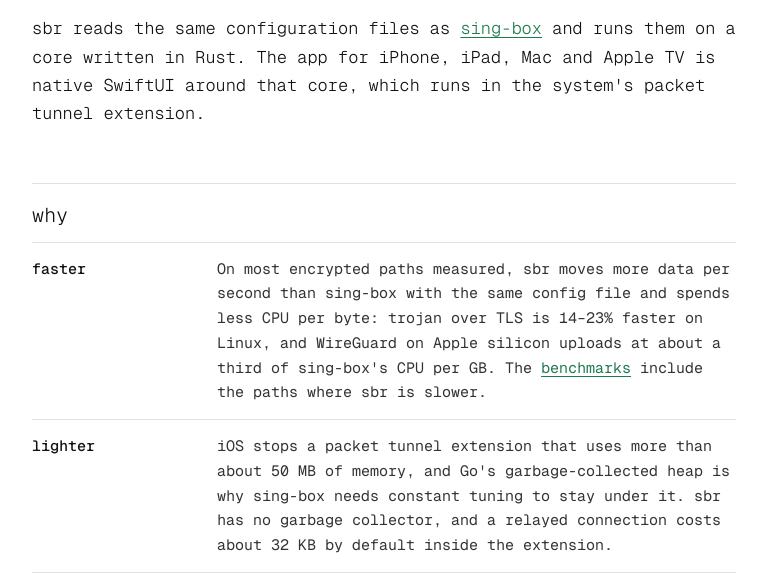
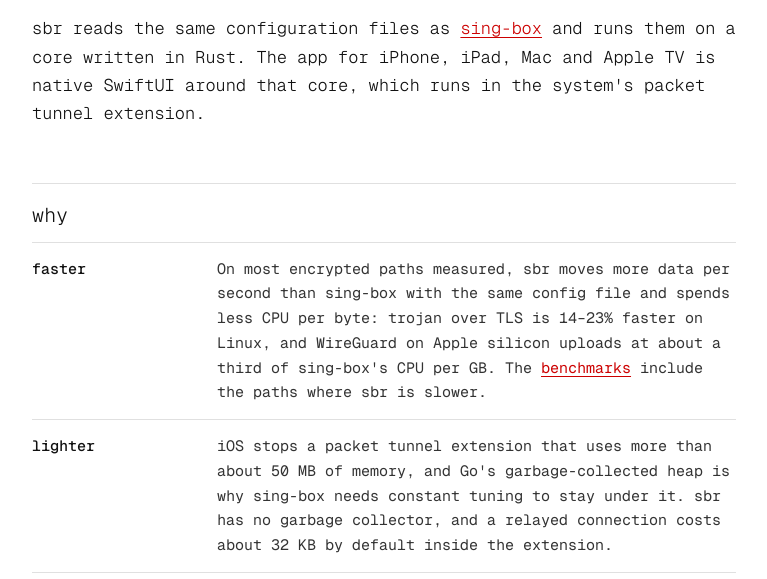
Before and after one commit to radiosilence/sbr, a plain HTML site: page site/public/index.html in a window 1280 px wide. Shown: the part 221-800 px from the top of the page, without its empty margins (256-1023 px from the left). Drawn offline with Linux system fonts and the light colour scheme.

Commit message:
Make the site's accent red (#94)
* Make the site's accent red

Co-Authored-By: Claude Opus 5.5 <noreply@anthropic.com>
Claude-Session: https://claude.ai/code/session_016z5eG1QwoVDeeX4agx67iR

* Add the changelog fragment

Co-Authored-By: Claude Opus 5.5 <noreply@anthropic.com>
Claude-Session: https://claude.ai/code/session_016z5eG1QwoVDeeX4agx67iR

---------

Co-authored-by: Claude Opus 5.5 <noreply@anthropic.com>

```diff
--- a/site/public/style.css
+++ b/site/public/style.css
@@ -1,6 +1,8 @@
 /*
  * kōan's design language, as the app uses it (apple/App/App/Theme.swift): one mono face, lowercase headings, square
- * corners, hairlines instead of shadows, a neutral ground and a single mint accent.
+ * corners, hairlines instead of shadows, a neutral ground and a single accent.
+ * sbr's is red where the app's is mint: #ff5252 is the most intense red over 4.5:1 on --surface, and #cc0000 is 5.3:1
+ * on the light one.
  */
 @font-face {
   font-family: "Geist Mono";
@@ -19,7 +21,7 @@
   --ink: #cccccc;
   --strong: #ffffff;
   --muted: #919191;
-  --accent: #7dd3a7;
+  --accent: #ff5252;
   --bad: #ef6b73;
 }
 
@@ -32,7 +34,7 @@
     --ink: #333333;
     --strong: #111111;
     --muted: #666666;
-    --accent: #1f7a50;
+    --accent: #cc0000;
     --bad: #c43f3f;
   }
 }
```
Also changed, not shown: 1 other file.
